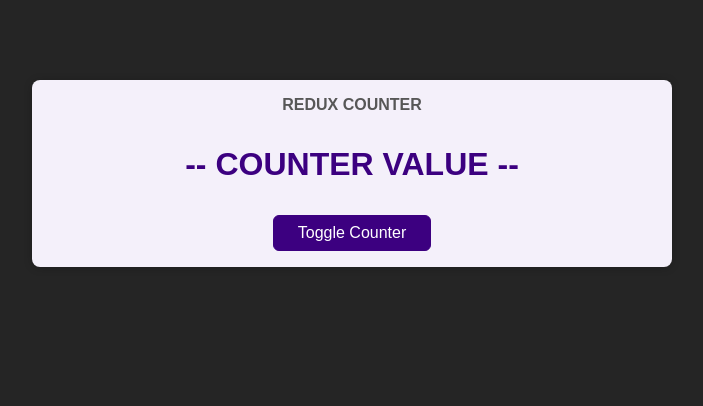
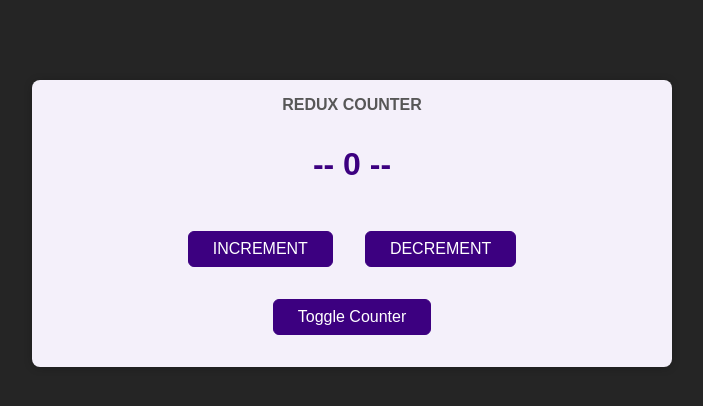
Before and after one commit to ZaryabAhmed22/Basic-Redux-App, a React (Create React App) app: page / in a window 1280 px wide. Shown: the top 406 px of the page, without its empty margins (288-991 px from the left). Built offline with nearby package versions, Linux system fonts and the light colour scheme.

Commit message:
Made use of store in Counter component and dispatched actions

```diff
--- a/src/components/Counter.js
+++ b/src/components/Counter.js
@@ -1,12 +1,28 @@
-import classes from './Counter.module.css';
+import { useSelector, useDispatch } from "react-redux";
+import classes from "./Counter.module.css";
 
 const Counter = () => {
+  const dispatch = useDispatch(); //returns a function
+  const counter = useSelector((state) => state.counter);
+
   const toggleCounterHandler = () => {};
+
+  const incrementHandler = () => {
+    dispatch({ type: "INCREMENT" });
+  };
+
+  const decrementHandler = () => {
+    dispatch({ type: "DECREMENT" });
+  };
 
   return (
     <main className={classes.counter}>
       <h1>Redux Counter</h1>
-      <div className={classes.value}>-- COUNTER VALUE --</div>
+      <div className={classes.value}>-- {counter} --</div>
+      <div>
+        <button onClick={incrementHandler}>INCREMENT</button>
+        <button onClick={decrementHandler}>DECREMENT</button>
+      </div>
       <button onClick={toggleCounterHandler}>Toggle Counter</button>
     </main>
   );
--- a/src/components/Counter.module.css
+++ b/src/components/Counter.module.css
@@ -21,3 +21,7 @@
   margin: 2rem 0;
   font-weight: bold;
 }
+
+.counter button {
+  margin: 1rem;
+}
--- a/src/store/redux-index.js
+++ b/src/store/redux-index.js
@@ -1,4 +1,4 @@
-import redux from "redux";
+import redux, { createStore } from "redux";
 
 const counterReducer = (state = { counter: 0 }, action) => {
   if (action.type === "INCREMENT") {
@@ -7,7 +7,7 @@
     };
   }
 
-  if (action.type === "INCREMENT") {
+  if (action.type === "DECREMENT") {
     return {
       counter: state.counter - 1,
     };
@@ -15,6 +15,6 @@
   return state;
 };
 
-const store = redux.createStore(counterReducer);
+const store = createStore(counterReducer);
 
 export default store;
```
Also changed, not shown: notes.txt (added), src/index.css (line endings or trailing spaces).
